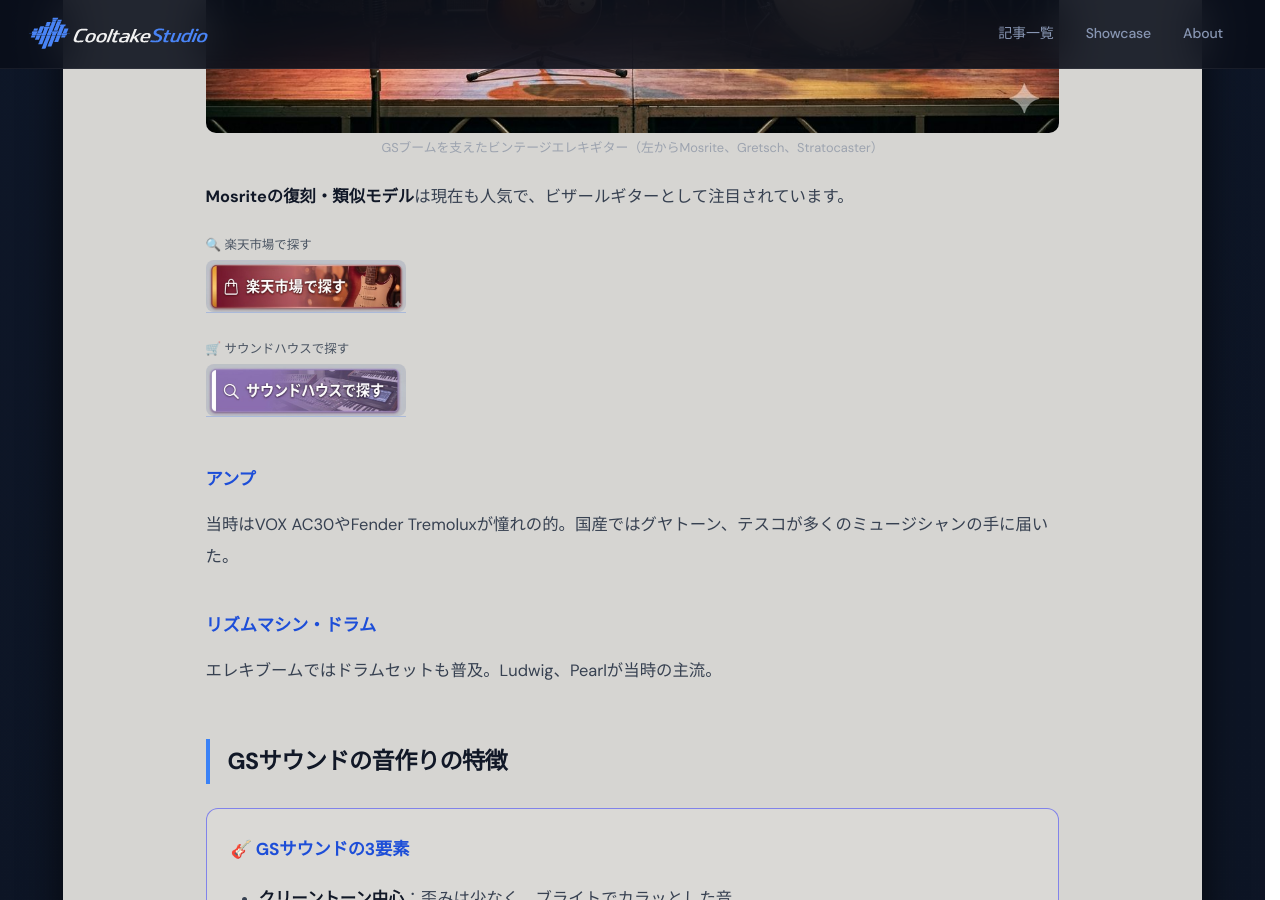
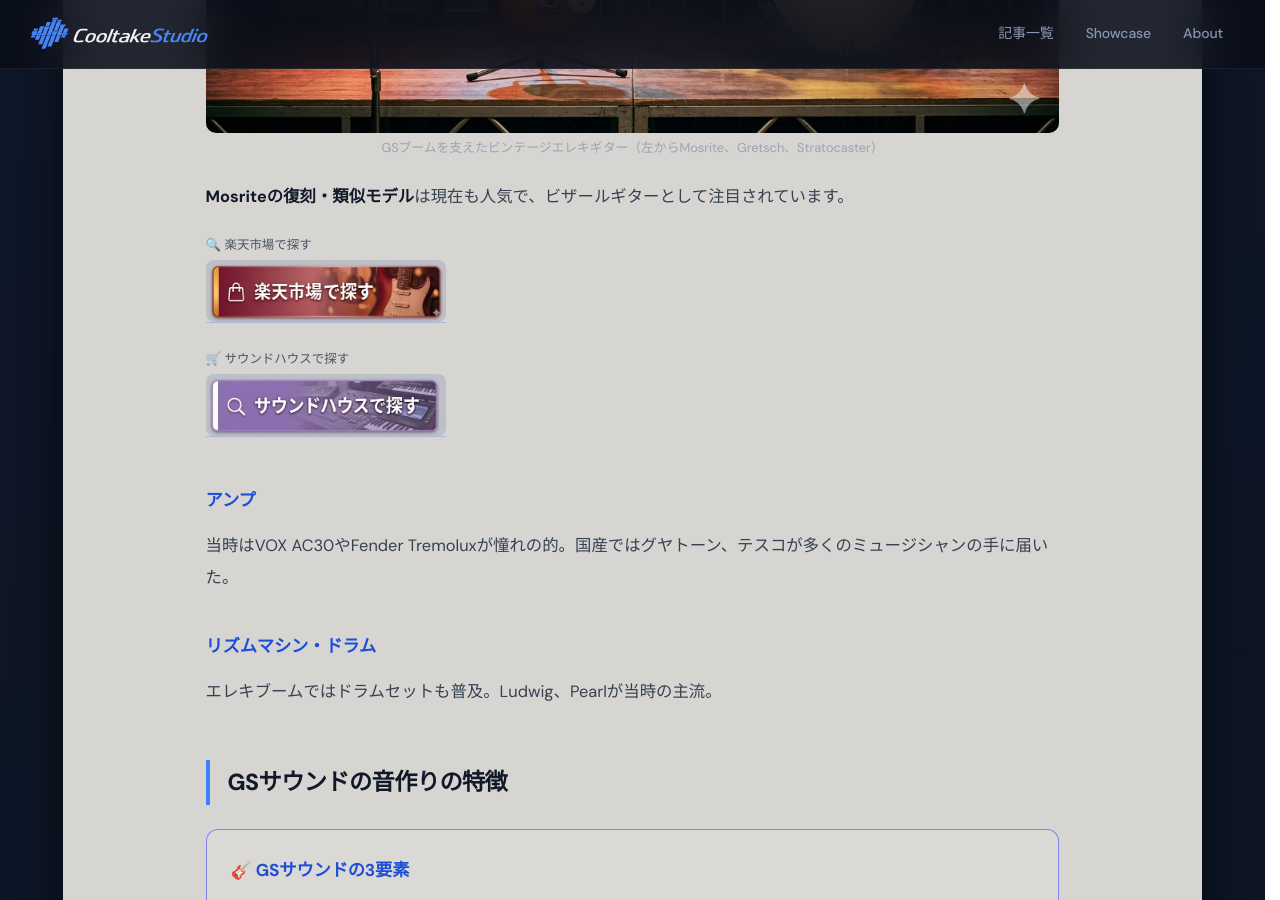
Before and after one commit to cooltake/cooltake-staging, a Jekyll site: the page built from _posts/2026-05-30-japan-music-01-gs-boom.md, in a window 1280 px wide and 900 px high, scrolled down 2601 px. Built offline with Jekyll 4.4.1, drawn with Linux system fonts in a browser that asks for light colours; some web fonts are replaced.

```diff
--- a/_posts/2026-05-30-japan-music-01-gs-boom.md
+++ b/_posts/2026-05-30-japan-music-01-gs-boom.md
@@ -57,8 +57,8 @@
 **Mosriteの復刻・類似モデル**は現在も人気で、ビザールギターとして注目されています。
 
 <div style="margin:.8rem 0;"><span style="display:block;font-size:.78rem;color:#4b5563;margin-bottom:3px;margin-top:6px;">🔍 楽天市場で探す</span>
-<a href="https://hb.afl.rakuten.co.jp/ichiba/0b15ddc7.28c5c9ed.0b15ddc8.5d23dd4d/?pc=https%3A%2F%2Fsearch.rakuten.co.jp%2Fsearch%2Fmall%2FMosrite%20%E3%82%A8%E3%83%AC%E3%82%AD%E3%82%AE%E3%82%BF%E3%83%BC%20%E3%83%93%E3%83%B3%E3%83%86%E3%83%BC%E3%82%B8%2F" rel="nofollow" referrerpolicy="no-referrer-when-downgrade" style="display:inline-block;text-decoration:none;"><img src="/assets/images/btn-rakuten.jpg" alt="楽天市場で探す" width="200" style="height:auto;border-radius:8px;display:block;"></a></div><div style="margin:.8rem 0;"><span style="display:block;font-size:.78rem;color:#4b5563;margin-bottom:3px;margin-top:6px;">🛒 サウンドハウスで探す</span>
-<a href="https://h.accesstrade.net/sp/cc?rk=01001xqc00os63&url=https%3A%2F%2Fwww.soundhouse.co.jp%2Fsearch%2Findex%3Fs_category_cd%3D130" rel="nofollow" referrerpolicy="no-referrer-when-downgrade" style="display:inline-block;text-decoration:none;"><img src="/assets/images/btn-soundhouse.jpg" alt="サウンドハウスで探す" width="200" style="height:auto;border-radius:8px;display:block;"></a></div>
+<a href="https://hb.afl.rakuten.co.jp/ichiba/0b15ddc7.28c5c9ed.0b15ddc8.5d23dd4d/?pc=https%3A%2F%2Fsearch.rakuten.co.jp%2Fsearch%2Fmall%2FMosrite%20%E3%82%A8%E3%83%AC%E3%82%AD%E3%82%AE%E3%82%BF%E3%83%BC%20%E3%83%93%E3%83%B3%E3%83%86%E3%83%BC%E3%82%B8%2F" rel="nofollow" referrerpolicy="no-referrer-when-downgrade" style="display:inline-block;text-decoration:none;"><img src="/assets/images/btn-rakuten.jpg" alt="楽天市場で探す" width="240" style="height:auto;border-radius:8px;display:block;"></a></div><div style="margin:.8rem 0;"><span style="display:block;font-size:.78rem;color:#4b5563;margin-bottom:3px;margin-top:6px;">🛒 サウンドハウスで探す</span>
+<a href="https://h.accesstrade.net/sp/cc?rk=01001xqc00os63&url=https%3A%2F%2Fwww.soundhouse.co.jp%2Fsearch%2Findex%3Fs_category_cd%3D130" rel="nofollow" referrerpolicy="no-referrer-when-downgrade" style="display:inline-block;text-decoration:none;"><img src="/assets/images/btn-soundhouse.jpg" alt="サウンドハウスで探す" width="240" style="height:auto;border-radius:8px;display:block;"></a></div>
 
 ### アンプ
 
@@ -96,7 +96,7 @@
 ### アルバム・CDを探す
 
 <div style="margin:.8rem 0;"><span style="display:block;font-size:.78rem;color:#4b5563;margin-bottom:3px;margin-top:6px;">🔍 楽天市場で探す</span>
-<a href="https://hb.afl.rakuten.co.jp/ichiba/0b15ddc7.28c5c9ed.0b15ddc8.5d23dd4d/?pc=https%3A%2F%2Fsearch.rakuten.co.jp%2Fsearch%2Fmall%2F%E3%82%B0%E3%83%AB%E3%83%BC%E3%83%97%E3%82%B5%E3%82%A6%E3%83%B3%E3%82%BA%20CD%20%E3%83%99%E3%82%B9%E3%83%88%2F" rel="nofollow" referrerpolicy="no-referrer-when-downgrade" style="display:inline-block;text-decoration:none;"><img src="/assets/images/btn-rakuten.jpg" alt="楽天市場で探す" width="200" style="height:auto;border-radius:8px;display:block;"></a></div>
+<a href="https://hb.afl.rakuten.co.jp/ichiba/0b15ddc7.28c5c9ed.0b15ddc8.5d23dd4d/?pc=https%3A%2F%2Fsearch.rakuten.co.jp%2Fsearch%2Fmall%2F%E3%82%B0%E3%83%AB%E3%83%BC%E3%83%97%E3%82%B5%E3%82%A6%E3%83%B3%E3%82%BA%20CD%20%E3%83%99%E3%82%B9%E3%83%88%2F" rel="nofollow" referrerpolicy="no-referrer-when-downgrade" style="display:inline-block;text-decoration:none;"><img src="/assets/images/btn-rakuten.jpg" alt="楽天市場で探す" width="240" style="height:auto;border-radius:8px;display:block;"></a></div>
 
 
 ## 現代でGSサウンドを再現する
@@ -110,8 +110,8 @@
 - **Mosrite復刻モデル**：各社から復刻品あり
 
 <div style="margin:.8rem 0;"><span style="display:block;font-size:.78rem;color:#4b5563;margin-bottom:3px;margin-top:6px;">🔍 楽天市場で探す</span>
-<a href="https://hb.afl.rakuten.co.jp/ichiba/0b15ddc7.28c5c9ed.0b15ddc8.5d23dd4d/?pc=https%3A%2F%2Fsearch.rakuten.co.jp%2Fsearch%2Fmall%2FGretsch%20%E3%82%A8%E3%83%AC%E3%82%AD%E3%82%AE%E3%82%BF%E3%83%BC%2F" rel="nofollow" referrerpolicy="no-referrer-when-downgrade" style="display:inline-block;text-decoration:none;"><img src="/assets/images/btn-rakuten.jpg" alt="楽天市場で探す" width="200" style="height:auto;border-radius:8px;display:block;"></a></div><div style="margin:.8rem 0;"><span style="display:block;font-size:.78rem;color:#4b5563;margin-bottom:3px;margin-top:6px;">🛒 サウンドハウスで探す</span>
-<a href="https://h.accesstrade.net/sp/cc?rk=01001xqc00os63&url=https%3A%2F%2Fwww.soundhouse.co.jp%2Fsearch%2Findex%3Fs_category_cd%3D130" rel="nofollow" referrerpolicy="no-referrer-when-downgrade" style="display:inline-block;text-decoration:none;"><img src="/assets/images/btn-soundhouse.jpg" alt="サウンドハウスで探す" width="200" style="height:auto;border-radius:8px;display:block;"></a></div>
+<a href="https://hb.afl.rakuten.co.jp/ichiba/0b15ddc7.28c5c9ed.0b15ddc8.5d23dd4d/?pc=https%3A%2F%2Fsearch.rakuten.co.jp%2Fsearch%2Fmall%2FGretsch%20%E3%82%A8%E3%83%AC%E3%82%AD%E3%82%AE%E3%82%BF%E3%83%BC%2F" rel="nofollow" referrerpolicy="no-referrer-when-downgrade" style="display:inline-block;text-decoration:none;"><img src="/assets/images/btn-rakuten.jpg" alt="楽天市場で探す" width="240" style="height:auto;border-radius:8px;display:block;"></a></div><div style="margin:.8rem 0;"><span style="display:block;font-size:.78rem;color:#4b5563;margin-bottom:3px;margin-top:6px;">🛒 サウンドハウスで探す</span>
+<a href="https://h.accesstrade.net/sp/cc?rk=01001xqc00os63&url=https%3A%2F%2Fwww.soundhouse.co.jp%2Fsearch%2Findex%3Fs_category_cd%3D130" rel="nofollow" referrerpolicy="no-referrer-when-downgrade" style="display:inline-block;text-decoration:none;"><img src="/assets/images/btn-soundhouse.jpg" alt="サウンドハウスで探す" width="240" style="height:auto;border-radius:8px;display:block;"></a></div>
 
 ### プラグインでGSサウンドを再現
 
@@ -147,7 +147,7 @@
 ### 関連書籍・教則本を探す
 
 <div style="margin:.8rem 0;"><span style="display:block;font-size:.78rem;color:#4b5563;margin-bottom:3px;margin-top:6px;">🔍 楽天市場で探す</span>
-<a href="https://hb.afl.rakuten.co.jp/ichiba/0b15ddc7.28c5c9ed.0b15ddc8.5d23dd4d/?pc=https%3A%2F%2Fsearch.rakuten.co.jp%2Fsearch%2Fmall%2F%E3%82%A8%E3%83%AC%E3%82%AD%E3%82%AE%E3%82%BF%E3%83%BC%20%E6%95%99%E5%89%87%E6%9C%AC%20%E5%88%9D%E5%BF%83%E8%80%85%2F" rel="nofollow" referrerpolicy="no-referrer-when-downgrade" style="display:inline-block;text-decoration:none;"><img src="/assets/images/btn-rakuten.jpg" alt="楽天市場で探す" width="200" style="height:auto;border-radius:8px;display:block;"></a></div>
+<a href="https://hb.afl.rakuten.co.jp/ichiba/0b15ddc7.28c5c9ed.0b15ddc8.5d23dd4d/?pc=https%3A%2F%2Fsearch.rakuten.co.jp%2Fsearch%2Fmall%2F%E3%82%A8%E3%83%AC%E3%82%AD%E3%82%AE%E3%82%BF%E3%83%BC%20%E6%95%99%E5%89%87%E6%9C%AC%20%E5%88%9D%E5%BF%83%E8%80%85%2F" rel="nofollow" referrerpolicy="no-referrer-when-downgrade" style="display:inline-block;text-decoration:none;"><img src="/assets/images/btn-rakuten.jpg" alt="楽天市場で探す" width="240" style="height:auto;border-radius:8px;display:block;"></a></div>
 
 
 
```
